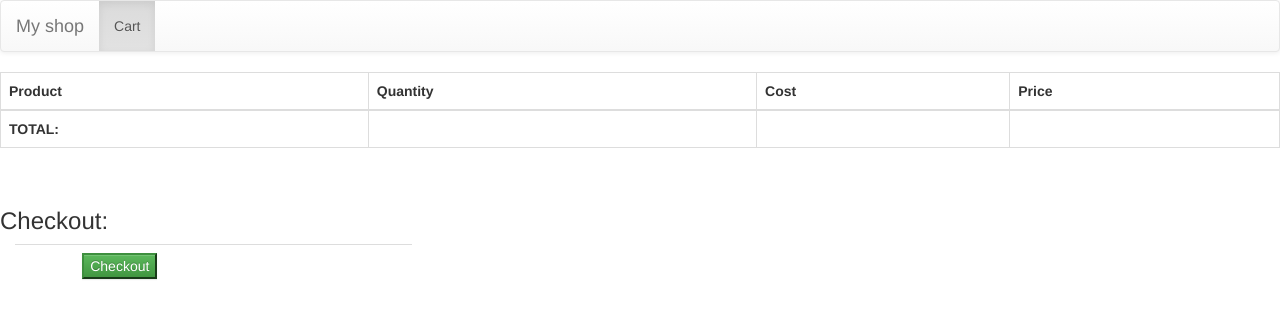
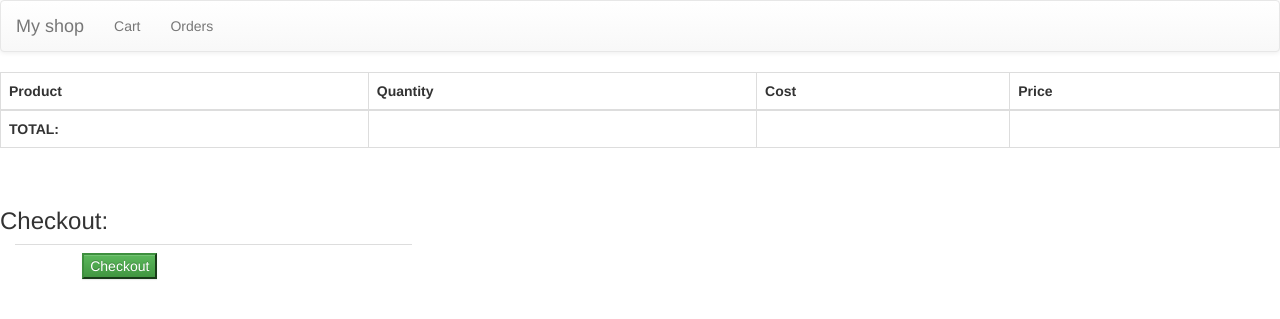
Before and after one commit to Skotnitskiy/OnlineShop, a Django app: page /cart/ in a window 1280 px wide. Shown: the top 319 px of the page. Run offline with Django 3.2, Linux system fonts and the light colour scheme; data that the repository does not hold is empty; some libraries are stand-ins or nearby versions.

Commit message:
added view orders

```diff
--- a/product/templates/base.html
+++ b/product/templates/base.html
@@ -33,18 +33,19 @@
     </div>
     <div class="collapse navbar-collapse navbar-ex1-collapse">
         <ul class="nav navbar-nav">
-                <li class="active"><a href="{% url 'product:cart' %}">Cart</a></li>
-
+            <li><a href="{% url 'product:cart' %}">Cart</a></li>
             {% for category in menu_categories %}
                 <li class="dropdown">
                     <a href="#" class="dropdown-toggle" data-toggle="dropdown">{{ category.title }}<b class="caret"></b></a>
                     <ul class="dropdown-menu">
                         {% for subcategory in  category.subcategories.all %}
-                                <li><a href="{% url 'product:subcategory-product' subcategory.id %}">{{ subcategory.title }}</a></li>
+                            <li><a href="{% url '
+                            product:subcategory-product' subcategory.id %}">{{ subcategory.title }}</a></li>
                         {% endfor %}
                     </ul>
                 </li>
             {% endfor %}
+            <li><a href="{% url 'product:orders' %}">Orders</a></li>
         </ul>
     </div>
 </div>
--- a/product/urls.py
+++ b/product/urls.py
@@ -1,7 +1,6 @@
 from django.conf.urls import url
 
-from product.views import index, subcategory_product, product_details, cart, delete_from_cart, add_to_cart
-
+from product.views import index, subcategory_product, product_details, cart, delete_from_cart, add_to_cart, orders
 
 app_name = 'product'
 urlpatterns = [
@@ -13,4 +12,5 @@ urlpatterns = [
     url(r'^cart/$', cart, name='cart'),
     url(r'^cart/delete/', delete_from_cart, name='delete-from-cart'),
     url(r'^cart/add/', add_to_cart, name='add-to-cart'),
+    url(r'^orders$', orders, name='orders'),
 ]
--- a/product/views.py
+++ b/product/views.py
@@ -139,3 +139,17 @@ def add_to_cart(request):
         nxt = add_product_form['next'].data
         add_product_to_session(request, add_product_form)
     return HttpResponseRedirect(nxt)
+
+
+def orders(request):
+    if request.method == 'POST':
+        mail_form = request.POST
+        email = mail_form['email']
+        orders = Order.objects.filter(order_details__email=email)
+        context = {
+            'orders': orders
+        }
+        return render(request, 'product/orders.html', context)
+    else:
+        messages.info(request, 'No orders!')
+        return render(request, 'product/orders.html')
```
Also changed, not shown: product/templates/product/orders.html (added, +26 -0 lines). Lines whose indentation alone changed are shown as unchanged.
